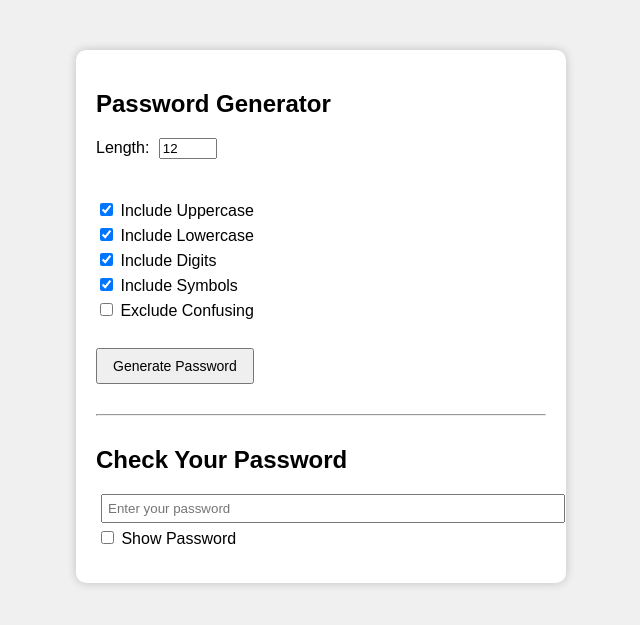
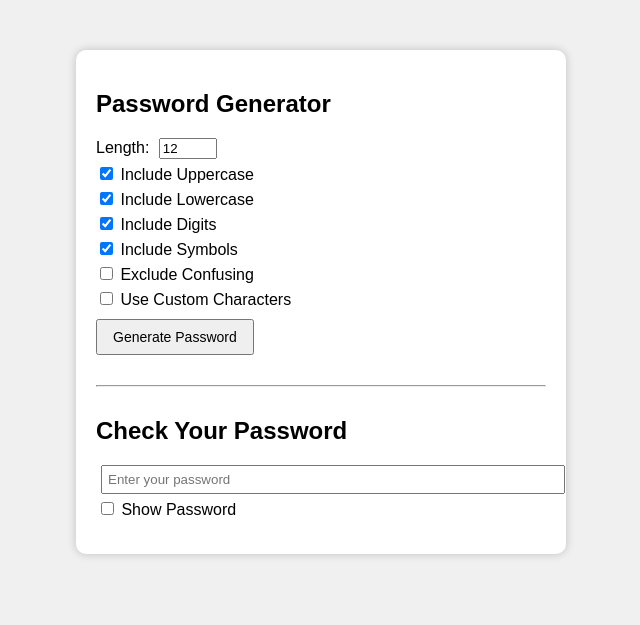
Before and after one commit to mefes-eng/PassGen, a Flask app: page / in a window 1280 px wide. Shown: the top 625 px of the page, without its empty margins (319-959 px from the left). Run offline with Flask 3, Linux system fonts and the light colour scheme.

Commit message:
Copy to clipboard and Use Custom Character features added

```diff
--- a/app.py
+++ b/app.py
@@ -64,6 +64,11 @@ def generate_password():
     if symbols:
         meechars=string.punctuation
         char_sets.append(meechars)
+
+
+    if data.get("use_custom_chars") and data.get("custom_chars"):
+        custom_chars = data["custom_chars"]
+        char_sets.append(custom_chars)
 
     if not char_sets:
         return jsonify({"error":"Please select at least one character type !!"}),400
--- a/templates/frontend.html
+++ b/templates/frontend.html
@@ -9,6 +9,7 @@
             margin: 50px;
             background-color: #f0f0f0;
         }
+
         .container {
             background-color: white;
             padding: 20px;
@@ -17,64 +18,131 @@
             margin: auto;
             box-shadow: 0 0 10px rgba(0,0,0,0.2);
         }
+
         input[type="number"], input[type="password"] {
             width: 50px;
             margin-left: 5px;
         }
+
         .output, .feedback {
             margin-top: 15px;
             font-weight: bold;
         }
+
         hr {
             margin: 30px 0;
         }
+
         button {
             margin-top: 10px;
             padding: 8px 15px;
             font-size: 14px;
         }
+
         label {
             display: block;
             margin-top: 5px;
         }
+
         #userPassword {
             width: 100%;
             padding: 5px;
         }
+
         #showPassword {
             margin-left: 5px;
+        }
+
+        /* Copy button inside password box */
+        #passwordBox {
+            position: relative;
+            display: none;
+        }
+
+        #copyBtn {
+            position: absolute;
+            top: 5px;
+            right: 5px;
+            padding: 4px 8px;
+            font-size: 12px;
+            border: none;
+            background-color: #eee;
+            border-radius: 4px;
+            cursor: pointer;
+            transition: background 0.3s;
+        }
+
+        #passwordOutput {
+            background: #f9f9f9;
+            padding: 10px;
+            border-radius: 8px;
+            border: 1px solid #ddd;
+            font-size: 14px;
+            white-space: pre-wrap;
         }
     </style>
 </head>
 <body>
     <div class="container">
-        <!-- Password Generator Section -->
+
+        <!-- =====================
+             PASSWORD GENERATOR
+        ====================== -->
         <h2>Password Generator</h2>
-        <label>Length: <input type="number" id="length" value="12"></label><br><br>
+
+        <label>Length:
+            <input type="number" id="length" value="12">
+        </label>
 
         <label><input type="checkbox" id="uppercase" checked> Include Uppercase</label>
         <label><input type="checkbox" id="lowercase" checked> Include Lowercase</label>
         <label><input type="checkbox" id="digits" checked> Include Digits</label>
         <label><input type="checkbox" id="symbols" checked> Include Symbols</label>
-        <label><input type="checkbox" id="exclude_confusing"> Exclude Confusing</label><br>
+        <label><input type="checkbox" id="exclude_confusing"> Exclude Confusing</label>
+        <label><input type="checkbox" id="use_custom_chars"> Use Custom Characters</label>
+        <input type="text" id="custom_chars" placeholder="Enter custom characters" style="width:100%; display:none;">
 
         <button id="generateBtn">Generate Password</button>
-        <div class="output" id="passwordOutput"></div>
+
+        <div class="output" id="passwordBox">
+            <pre id="passwordOutput"></pre>
+            <button id="copyBtn">Copy</button>
+        </div>
 
         <hr>
 
-        <!-- Password Checker Section -->
-        <h2 style="font-size: 24px; margin-top: 20px;">Check Your Password</h2>
+        <!-- =====================
+             PASSWORD CHECKER
+        ====================== -->
+        <h2>Check Your Password</h2>
         <input type="password" id="userPassword" placeholder="Enter your password">
         <label><input type="checkbox" id="showPassword"> Show Password</label>
         <div class="feedback" id="feedback"></div>
+
     </div>
 
+    <!-- =====================
+         JAVASCRIPT LOGIC
+    ====================== -->
     <script>
-        // Password Generator
+        // DOM elements
         const generateBtn = document.getElementById("generateBtn");
         const passwordOutput = document.getElementById("passwordOutput");
+        const passwordBox = document.getElementById("passwordBox");
+        const copyBtn = document.getElementById("copyBtn");
+        const passwordInput = document.getElementById("userPassword");
+        const feedback = document.getElementById("feedback");
+        const showPassword = document.getElementById("showPassword");
+        const useCustomCheckbox = document.getElementById("use_custom_chars");
+        const customCharsInput = document.getElementById("custom_chars");
 
+        useCustomCheckbox.addEventListener("change", () => {
+            customCharsInput.style.display = useCustomCheckbox.checked ? "block" : "none";
+        });
+
+        // -----------------------
+        // PASSWORD GENERATOR
+        // -----------------------
         generateBtn.addEventListener("click", function() {
             const length = parseInt(document.getElementById("length").value);
             const uppercase = document.getElementById("uppercase").checked;
@@ -86,20 +154,37 @@
             fetch("/generate", {
                 method: "POST",
                 headers: { "Content-Type": "application/json" },
-                body: JSON.stringify({length, uppercase, lowercase, digits, symbols, exclude_confusing})
+                body: JSON.stringify({ length, uppercase, lowercase, digits, symbols, exclude_confusing }),
+                body: JSON.stringify({length, uppercase, lowercase, digits, symbols, exclude_confusing,use_custom_chars: useCustomCheckbox.checked,custom_chars: customCharsInput.value})
             })
             .then(res => res.json())
             .then(data => {
-                passwordOutput.innerHTML = `Password: <b>${data.password}</b><br>Strength: <b>${data.strength}</b>`;
+                passwordOutput.textContent = data.password;
+                passwordBox.style.display = "block";
+                copyBtn.style.display = "block";
+                copyBtn.setAttribute("data-password", data.password);
             })
             .catch(err => console.error("Error:", err));
         });
 
-        // User Password Checker
-        const passwordInput = document.getElementById("userPassword");
-        const feedback = document.getElementById("feedback");
-        const showPassword = document.getElementById("showPassword");
+        // -----------------------
+        // COPY TO CLIPBOARD
+        // -----------------------
+        copyBtn.addEventListener("click", () => {
+            const password = copyBtn.getAttribute("data-password");
+            navigator.clipboard.writeText(password).then(() => {
+                copyBtn.textContent = "Copied!";
+                copyBtn.style.backgroundColor = "#cce5cc";
+                setTimeout(() => {
+                    copyBtn.textContent = "Copy";
+                    copyBtn.style.backgroundColor = "#eee";
+                }, 1500);
+            });
+        });
 
+        // -----------------------
+        // PASSWORD CHECKER
+        // -----------------------
         passwordInput.addEventListener("input", () => {
             const value = passwordInput.value;
             if (!value) { feedback.textContent = ""; return; }
@@ -107,17 +192,21 @@
             fetch("/check", {
                 method: "POST",
                 headers: {"Content-Type": "application/json"},
-                body: JSON.stringify({password: value})
+                body: JSON.stringify({ password: value })
             })
             .then(res => res.json())
             .then(data => {
-                feedback.innerHTML = `Strength: <b>${data.strength}</b><br>` +
-                                     (data.tips.length ? "Tips: " + data.tips.join(", ") : "");
+                feedback.innerHTML = `
+                    Strength: <b>${data.strength}</b><br>
+                    ${data.tips.length ? "Tips: " + data.tips.join(", ") : ""}
+                `;
             })
             .catch(err => console.error(err));
         });
 
-        // Show/Hide password
+        // -----------------------
+        // SHOW / HIDE PASSWORD
+        // -----------------------
         showPassword.addEventListener("change", () => {
             passwordInput.type = showPassword.checked ? "text" : "password";
         });
```
